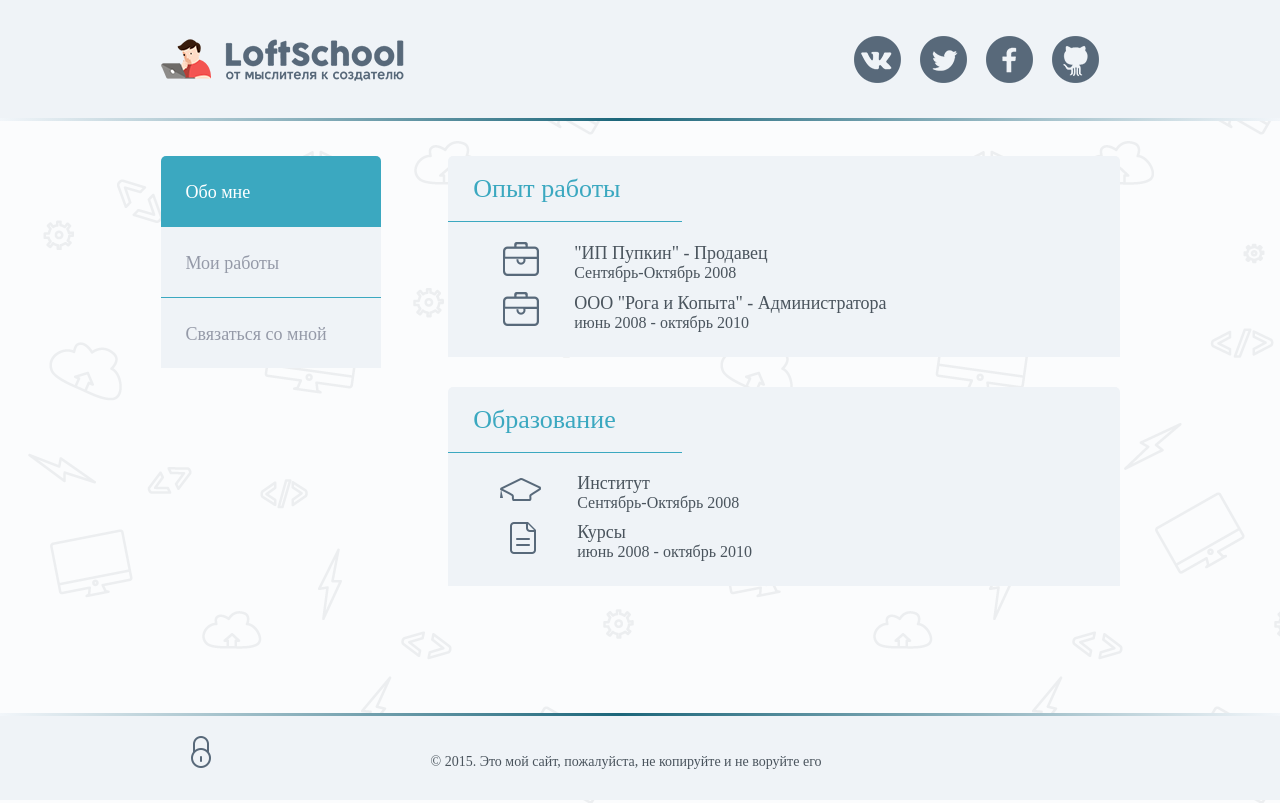
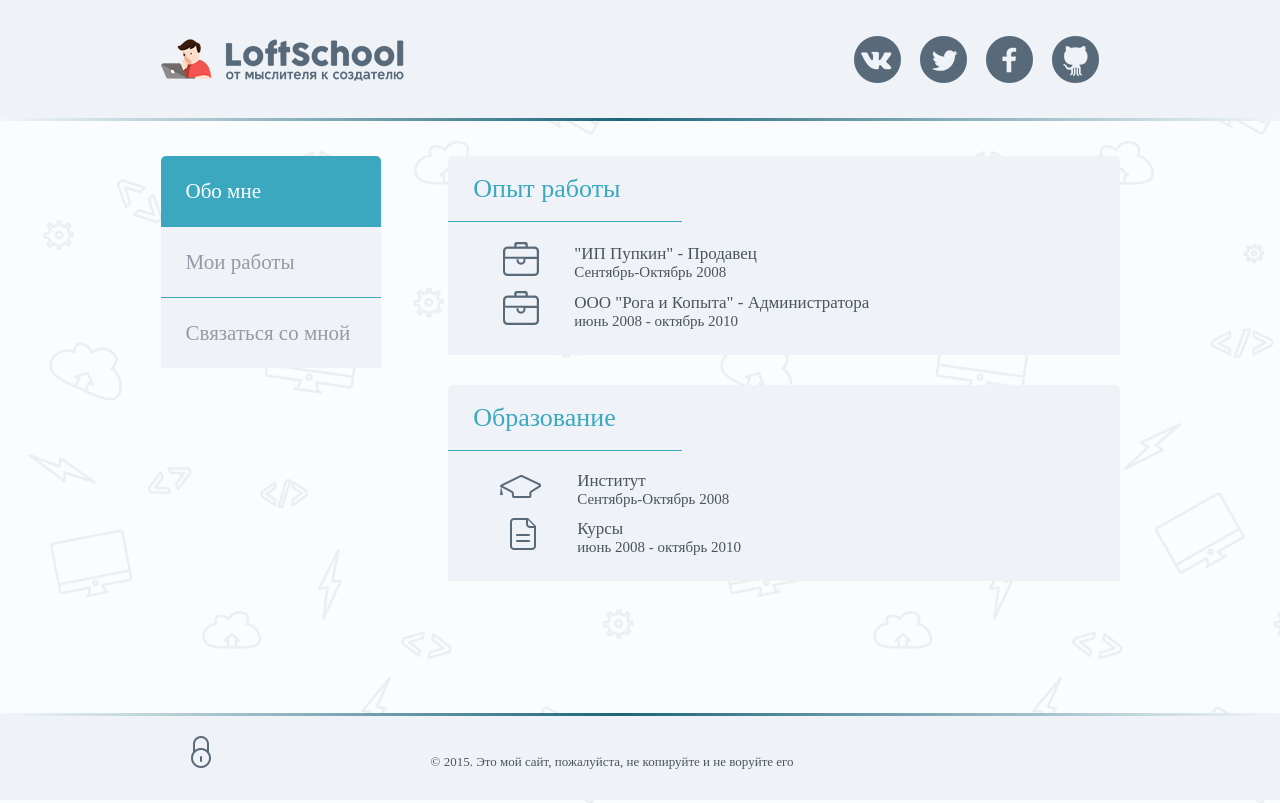
Before and after one commit to MaksimPuganov/LS---, a plain HTML site: page index.html in a window 1280 px wide. Drawn offline with nearby package versions, Linux system fonts and the light colour scheme.

Commit message:
Правка CSS по Avocado

```diff
--- a/css/test.css
+++ b/css/test.css
@@ -8,7 +8,7 @@ html {
 	min-height: 100%;
 }
 body {
-	font-family: "Fira Sans", "ProximaNova";
+	font-family: FiraSans, ProximaNova;
 	color: rgb( 74, 84, 93 );
 	background-image: url(../img/comppattern2.png);
 	background-repeat: repeat;
@@ -21,7 +21,7 @@ a {
 }
 li a{
 	color: #959aa8;
-	font-size: 18px;
+	font-size: 21px;
 }
 a:hover {
 	color: #3ba8c0;
@@ -110,7 +110,7 @@ aside li {
 	border-bottom: 1px solid #3ba8c0;
 	color: #959aa8;
 	padding-left: 25px;
-	line-height: 4;
+	line-height: 3.4;
 	vertical-align: middle;
 	list-style: none;
 }
@@ -136,21 +136,21 @@ aside > ul > li.actived > a {
 	color: white;
 }
 
-div.info {
+.info {
 	float: right;
 	width: 70%;
 	margin-top: 38px;
 }
 
-section.work,
-section.edu {
+.work,
+.edu {
 	background-color: #eff3f7;
 	border-top-left-radius: 5px;
 	border-top-right-radius: 5px;
 	margin-bottom: 30px;
 }
-section.work > h1,
-section.edu > h1 {
+.work > h1,
+.edu > h1 {
 	color: #3ba8c0;
 	font-size: 26px;
 	font-weight: normal;
@@ -176,17 +176,19 @@ section.edu > h1 {
 	padding-bottom: 10px;
 }
 
-div.cell img {
+.cell img {
 	padding-left: 55px;
 	padding-right: 35px;
 }
 
-div.cell span {
-	font-size: 18px;
+.cell span {
+    color: #4a545d;
+    font-size: 17px;
+    font-weight: 300;
 }
 
-div.cell p{
-	font-size: 16px;
+.cell p{
+	font-size: 15px;
 }
 .cap {
 	margin-left: -11px !important;
@@ -208,7 +210,9 @@ footer {
 
 .copyright span {
 	padding-left: 220px;
-	font-size: 14px !important;
+    color: #4a545d;
+    font-size: 13px !important;
+    font-weight: 300;
 	vertical-align: text-top;
 }
 
```
